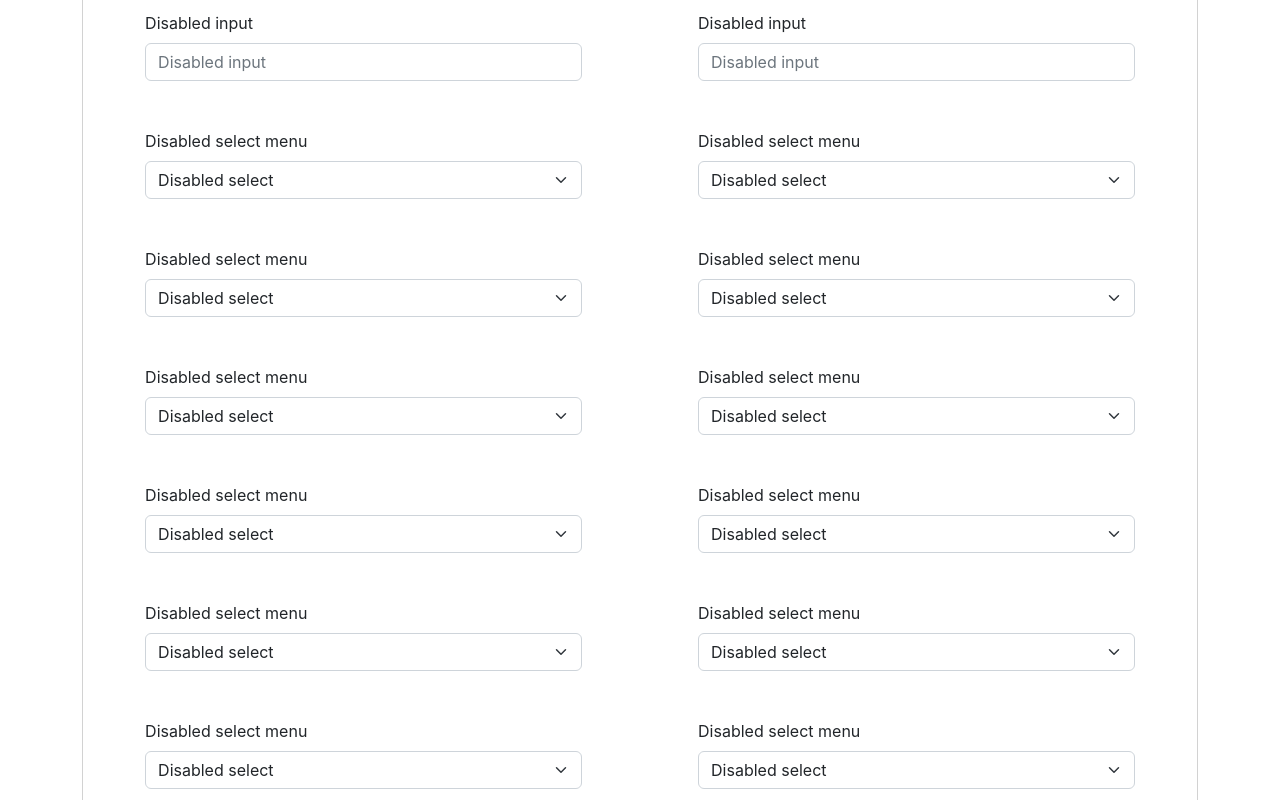
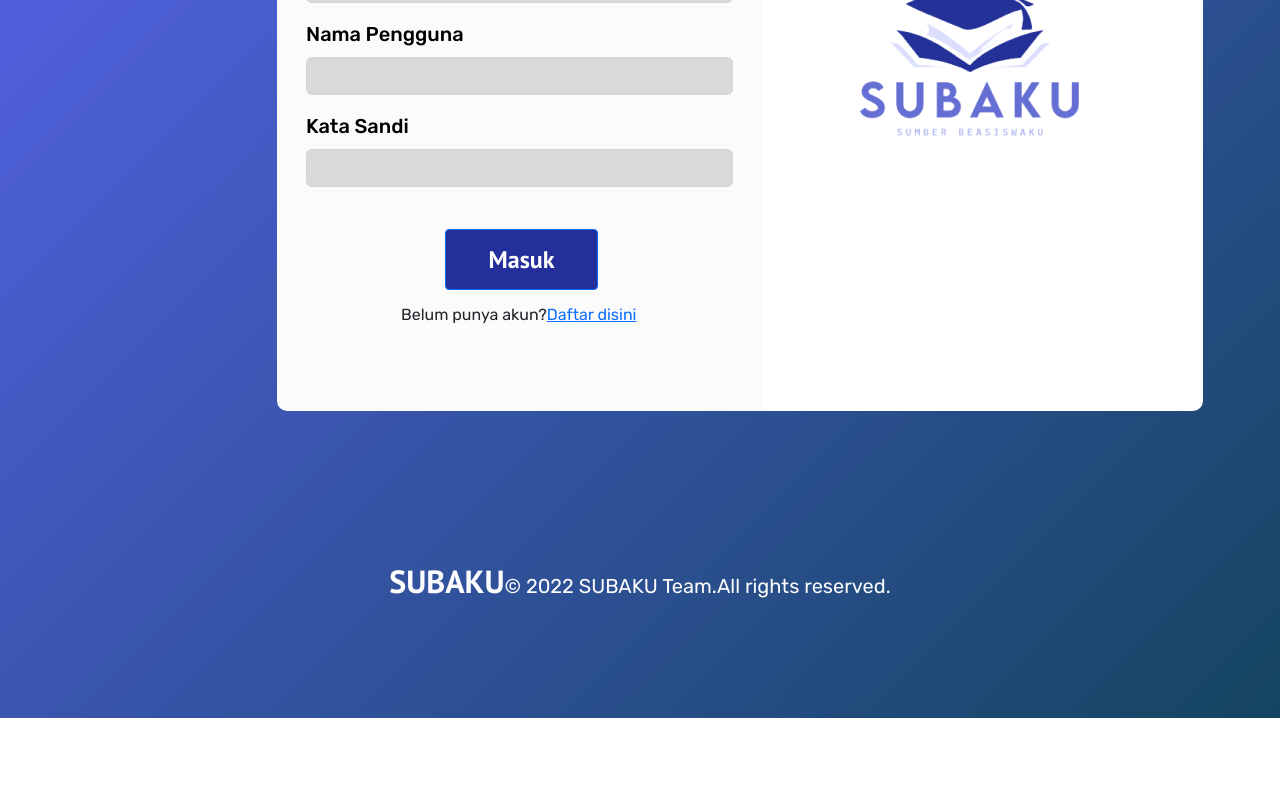
Before and after one commit to rg-km/final-project-engineering-72, a React (Create React App) app in the folder frontend/: page / in a window 1280 px wide. Shown: the part 320-1120 px from the top of the page. After the commit the page ends 1038 px from the top, so only its background shows below. Built offline with nearby package versions, Linux system fonts and the light colour scheme.

Commit message:
chore :fixed form login

```diff
--- a/frontend/src/App.js
+++ b/frontend/src/App.js
@@ -5,9 +5,9 @@ import Register from "./pages/User/Register/Register";
 function App() {
   return (
     <div className="App">
-      {/* <Login />
-      <Register /> */}
-      <Profil />
+      <Login />
+      {/* <Register /> */}
+      {/* <Profil /> */}
     </div>
   );
 }
--- a/frontend/src/Components/FormDataProfil/DataProfil.jsx
+++ b/frontend/src/Components/FormDataProfil/DataProfil.jsx
@@ -13,152 +13,203 @@ export default class DataProfil extends Component {
                 <div className="col-md-5 mx-auto ">
                   <div className="mb-5">
                     <label for="disabledTextInput" className="form-label">
-                      Disabled input
+                      Nama Lengkap
                     </label>
                     <input
                       type="text"
                       id="disabledTextInput"
                       className="form-control"
-                      placeholder="Disabled input"
+                      placeholder="Nama Lengkap"
                     />
                   </div>
                 </div>
                 <div className="col-md-5 mx-auto">
                   <div className="mb-5">
                     <label for="disabledTextInput" className="form-label">
-                      Disabled input
+                      Tanggal Lahir
                     </label>
                     <input
-                      type="text"
+                      type="date"
                       id="disabledTextInput"
                       className="form-control"
-                      placeholder="Disabled input"
+                      placeholder="Tanggal Lahir"
                     />
                   </div>
                 </div>
                 <div className="col-md-5 mx-auto ">
                   <div className="mb-5">
                     <label for="disabledSelect" className="form-label">
-                      Disabled select menu
+                      NISN
+                    </label>
+                    <input
+                      type="text"
+                      id="disabledTextInput"
+                      className="form-control"
+                      placeholder="NISN"
+                    />
+                  </div>
+                </div>
+                <div className="col-md-5 mx-auto ">
+                  <div className="mb-5">
+                    <label for="disabledSelect" className="form-label">
+                      Jenis Kelamin
                     </label>
                     <select id="disabledSelect" className="form-select">
-                      <option>Disabled select</option>
+                      <option></option>
+                      <option>Laki - laki</option>
+                      <option>Perempuan</option>
                     </select>
                   </div>
                 </div>
                 <div className="col-md-5 mx-auto ">
                   <div className="mb-5">
                     <label for="disabledSelect" className="form-label">
-                      Disabled select menu
+                      Alamat
                     </label>
-                    <select id="disabledSelect" className="form-select">
-                      <option>Disabled select</option>
+                    <input
+                      type="text"
+                      id="disabledTextInput"
+                      className="form-control"
+                      placeholder="Alamat"
+                    />
+                  </div>
+                </div>
+                <div className="col-md-5 mx-auto ">
+                  <div className="mb-5">
+                    <label for="disabledSelect" className="form-label">
+                      Pendidikan Terakhir
+                    </label>
+                    <select id="" className="form-select">
+                      <option></option>
+                      <option>SD</option>
+                      <option>SMP</option>
+                      <option>SMA</option>
                     </select>
                   </div>
                 </div>
                 <div className="col-md-5 mx-auto ">
                   <div className="mb-5">
                     <label for="disabledSelect" className="form-label">
-                      Disabled select menu
+                      Asal Sekolah
                     </label>
-                    <select id="disabledSelect" className="form-select">
-                      <option>Disabled select</option>
-                    </select>
+                    <input
+                      type="text"
+                      id="disabledTextInput"
+                      className="form-control"
+                      placeholder="Asal Sekolah"
+                    />
                   </div>
                 </div>
                 <div className="col-md-5 mx-auto ">
                   <div className="mb-5">
                     <label for="disabledSelect" className="form-label">
-                      Disabled select menu
+                      Email
                     </label>
-                    <select id="disabledSelect" className="form-select">
-                      <option>Disabled select</option>
-                    </select>
+                    <input
+                      type="text"
+                      id="disabledTextInput"
+                      className="form-control"
+                      placeholder="Email"
+                    />
                   </div>
                 </div>
                 <div className="col-md-5 mx-auto ">
                   <div className="mb-5">
                     <label for="disabledSelect" className="form-label">
-                      Disabled select menu
+                      No Telepon
                     </label>
-                    <select id="disabledSelect" className="form-select">
-                      <option>Disabled select</option>
-                    </select>
+                    <input
+                      type="text"
+                      id="disabledTextInput"
+                      className="form-control"
+                      placeholder="No Telepon"
+                    />
                   </div>
                 </div>
                 <div className="col-md-5 mx-auto ">
                   <div className="mb-5">
                     <label for="disabledSelect" className="form-label">
-                      Disabled select menu
+                      Nama Orang Tua (Ayah/ibu)
                     </label>
-                    <select id="disabledSelect" className="form-select">
-                      <option>Disabled select</option>
-                    </select>
+                    <input
+                      type="text"
+                      id="disabledTextInput"
+                      className="form-control"
+                      placeholder="Nama Orang Tua"
+                    />
                   </div>
                 </div>
                 <div className="col-md-5 mx-auto ">
                   <div className="mb-5">
                     <label for="disabledSelect" className="form-label">
-                      Disabled select menu
+                      Pekerjaan Orang Tua
                     </label>
-                    <select id="disabledSelect" className="form-select">
-                      <option>Disabled select</option>
-                    </select>
+                    <input
+                      type="text"
+                      id="disabledTextInput"
+                      className="form-control"
+                      placeholder="Pekerjaan Orang Tua"
+                    />
                   </div>
                 </div>
                 <div className="col-md-5 mx-auto ">
                   <div className="mb-5">
                     <label for="disabledSelect" className="form-label">
-                      Disabled select menu
+                      Penghasilan Orang Tua
                     </label>
-                    <select id="disabledSelect" className="form-select">
-                      <option>Disabled select</option>
-                    </select>
+                    <input
+                      type="text"
+                      id="disabledTextInput"
+                      className="form-control"
+                      placeholder="Penghasilan Orang Tua"
+                    />
                   </div>
                 </div>
                 <div className="col-md-5 mx-auto ">
                   <div className="mb-5">
                     <label for="disabledSelect" className="form-label">
-                      Disabled select menu
+                      Daftar Lomba Diikuti*
                     </label>
-                    <select id="disabledSelect" className="form-select">
-                      <option>Disabled select</option>
-                    </select>
+                    <input
+                      type="text"
+                      id="disabledTextInput"
+                      className="form-control"
+                      placeholder=""
+                    />
                   </div>
                 </div>
                 <div className="col-md-5 mx-auto ">
                   <div className="mb-5">
                     <label for="disabledSelect" className="form-label">
-                      Disabled select menu
+                      Daftar Organisasi*
                     </label>
-                    <select id="disabledSelect" className="form-select">
-                      <option>Disabled select</option>
-                    </select>
+                    <input
+                      type="text"
+                      id="disabledTextInput"
+                      className="form-control"
+                      placeholder=""
+                    />
                   </div>
                 </div>
                 <div className="col-md-5 mx-auto ">
                   <div className="mb-5">
-                    <label for="disabledSelect" className="form-label">
-                      Disabled select menu
+                    <label for="disabledSelect" className="form-label-kecil">
+                      *Kosongkan jika tidak ada
                     </label>
-                    <select id="disabledSelect" className="form-select">
-                      <option>Disabled select</option>
-                    </select>
                   </div>
                 </div>
                 <div className="col-md-5 mx-auto ">
                   <div className="mb-5">
-                    <label for="disabledSelect" className="form-label">
-                      Disabled select menu
+                    <label for="disabledSelect" className="form-label-kecil">
+                      *Kosongkan jika tidak ada
                     </label>
-                    <select id="disabledSelect" className="form-select">
-                      <option>Disabled select</option>
-                    </select>
                   </div>
                 </div>
-                <button type="submit" className="btn btn-primary btn-update">
-                  Submit
-                </button>
+                <div className="col-md-11 mx-auto">
+                  <button type="submit" className="btn btn-primary btn-submit">
+                    Submit
+                  </button>
+                </div>
               </div>
             </form>
           </div>
--- a/frontend/src/Components/FormDataProfil/DataProfil.scss
+++ b/frontend/src/Components/FormDataProfil/DataProfil.scss
@@ -1,8 +1,9 @@
 .data-profil {
+  padding: 400px 0;
   .card {
     background: #ffffff;
     border-radius: 11px;
-    margin-top: 196px;
+    margin-top: -15px;
     .card-body {
       .card-title {
         font-family: "PT Sans";
@@ -13,13 +14,32 @@
         /* or 51px */
         color: #242f9b;
         padding-left: 563px;
+        padding-top: 10px;
       }
       .row {
         padding-top: 60px;
-        padding-bottom: 298px;
+        // padding-bottom: 298px;
       }
-      .btn-update {
-        padding-left: 134px;
+      .form-label {
+        font-family: "PT Sans";
+        font-style: normal;
+        font-weight: 700;
+        font-size: 16px;
+        line-height: 140.62%;
+        /* or 22px */
+
+        color: #000000;
+      }
+      .form-control {
+        background: #d9d9d9;
+      }
+      .form-select {
+        background: #d9d9d9;
+      }
+      .btn-submit {
+        background: #242f9b;
+        border-radius: 2px;
+        width: 100%;
       }
     }
   }
--- a/frontend/src/Components/FormDataProfil/dataProfil.css
+++ b/frontend/src/Components/FormDataProfil/dataProfil.css
@@ -1,7 +1,11 @@
+.data-profil {
+  padding: 400px 0;
+}
+
 .data-profil .card {
   background: #ffffff;
   border-radius: 11px;
-  margin-top: 196px;
+  margin-top: -15px;
 }
 
 .data-profil .card .card-body .card-title {
@@ -13,14 +17,34 @@
   /* or 51px */
   color: #242f9b;
   padding-left: 563px;
+  padding-top: 10px;
 }
 
 .data-profil .card .card-body .row {
   padding-top: 60px;
-  padding-bottom: 298px;
 }
 
-.data-profil .card .card-body .btn-update {
-  padding-left: 134px;
+.data-profil .card .card-body .form-label {
+  font-family: "PT Sans";
+  font-style: normal;
+  font-weight: 700;
+  font-size: 16px;
+  line-height: 140.62%;
+  /* or 22px */
+  color: #000000;
+}
+
+.data-profil .card .card-body .form-control {
+  background: #d9d9d9;
+}
+
+.data-profil .card .card-body .form-select {
+  background: #d9d9d9;
+}
+
+.data-profil .card .card-body .btn-submit {
+  background: #242f9b;
+  border-radius: 2px;
+  width: 100%;
 }
 /*# sourceMappingURL=DataProfil.css.map */
--- a/frontend/src/pages/User/Login/Login.scss
+++ b/frontend/src/pages/User/Login/Login.scss
@@ -1,6 +1,6 @@
 #login {
   background: linear-gradient(135deg, #5a64f1 0%, #144560 100%);
-  padding: 200px 0;
+  padding: 70px 0;
 
   #kolom-kiri {
     width: 485px;
@@ -88,6 +88,29 @@
       }
     }
   }
+  .watermark {
+    padding-top: 150px;
+    // margin-top: 100px;
+    .watermark-kiri {
+      font-family: "PT Sans";
+      font-style: normal;
+      font-weight: 700;
+      font-size: 32px;
+      line-height: 41px;
+      margin-bottom: 46px;
+      color: #fcfcfc;
+    }
+    .watermark-kanan {
+      font-family: "Rubik";
+      font-style: normal;
+      font-weight: 400;
+      font-size: 20px;
+      line-height: 140.62%;
+      /* or 28px */
+
+      color: #fcfcfc;
+    }
+  }
   #kolom-kanan {
     width: 441px;
     height: 661px;
--- a/frontend/src/pages/User/Login/login.css
+++ b/frontend/src/pages/User/Login/login.css
@@ -1,6 +1,6 @@
 #login {
   background: linear-gradient(135deg, #5a64f1 0%, #144560 100%);
-  padding: 200px 0;
+  padding: 70px 0;
 }
 
 #login #kolom-kiri {
@@ -79,6 +79,30 @@
   /* or 22px */
 }
 
+#login .watermark {
+  padding-top: 150px;
+}
+
+#login .watermark .watermark-kiri {
+  font-family: "PT Sans";
+  font-style: normal;
+  font-weight: 700;
+  font-size: 32px;
+  line-height: 41px;
+  margin-bottom: 46px;
+  color: #fcfcfc;
+}
+
+#login .watermark .watermark-kanan {
+  font-family: "Rubik";
+  font-style: normal;
+  font-weight: 400;
+  font-size: 20px;
+  line-height: 140.62%;
+  /* or 28px */
+  color: #fcfcfc;
+}
+
 #login #kolom-kanan {
   width: 441px;
   height: 661px;
--- a/frontend/src/pages/User/Login/login.jsx
+++ b/frontend/src/pages/User/Login/login.jsx
@@ -1,9 +1,8 @@
-import React, { Component } from "react";
+import React from "react";
 import "./login.css";
 import gambar from "..//..//..//Assets//Login//Subaku-Item.png";
 
-export default class login extends Component {
-  render() {
+export default function login() {
   return (
     <div>
       <section id="login">
@@ -37,10 +36,7 @@ export default class login extends Component {
                       />
                     </div>
                     <div className="mb-3">
-                        <label
-                          for="exampleInputPassword1"
-                          className="form-label"
-                        >
+                      <label for="exampleInputPassword1" className="form-label">
                         Kata Sandi
                       </label>
                       <input
@@ -59,8 +55,8 @@ export default class login extends Component {
                       <label className="form-label-bawah">
                         Belum punya akun?
                       </label>
-                        <a href="#" className="teks-bawah1">
-                          Daftar disini!
+                      <a href="Register" className="teks-bawah1">
+                        Daftar disini
                       </a>
                     </div>
                   </form>
@@ -71,8 +67,8 @@ export default class login extends Component {
               <img src={gambar} className="img-fluid " alt="" />
             </div>
             <div className="watermark text-center">
-                <label className="watermark-bottom">SUBAKU @</label>
-                <label className="watermark-bottom">
+              <label className="watermark-kiri">SUBAKU</label>
+              <label className="watermark-kanan">
                 © 2022 SUBAKU Team.All rights reserved.
               </label>
             </div>
@@ -82,4 +78,3 @@ export default class login extends Component {
     </div>
   );
 }
-}
```
Also changed, not shown: 2 other files (tests, documents, lock files or other folders). Lines whose indentation alone changed are shown as unchanged.
